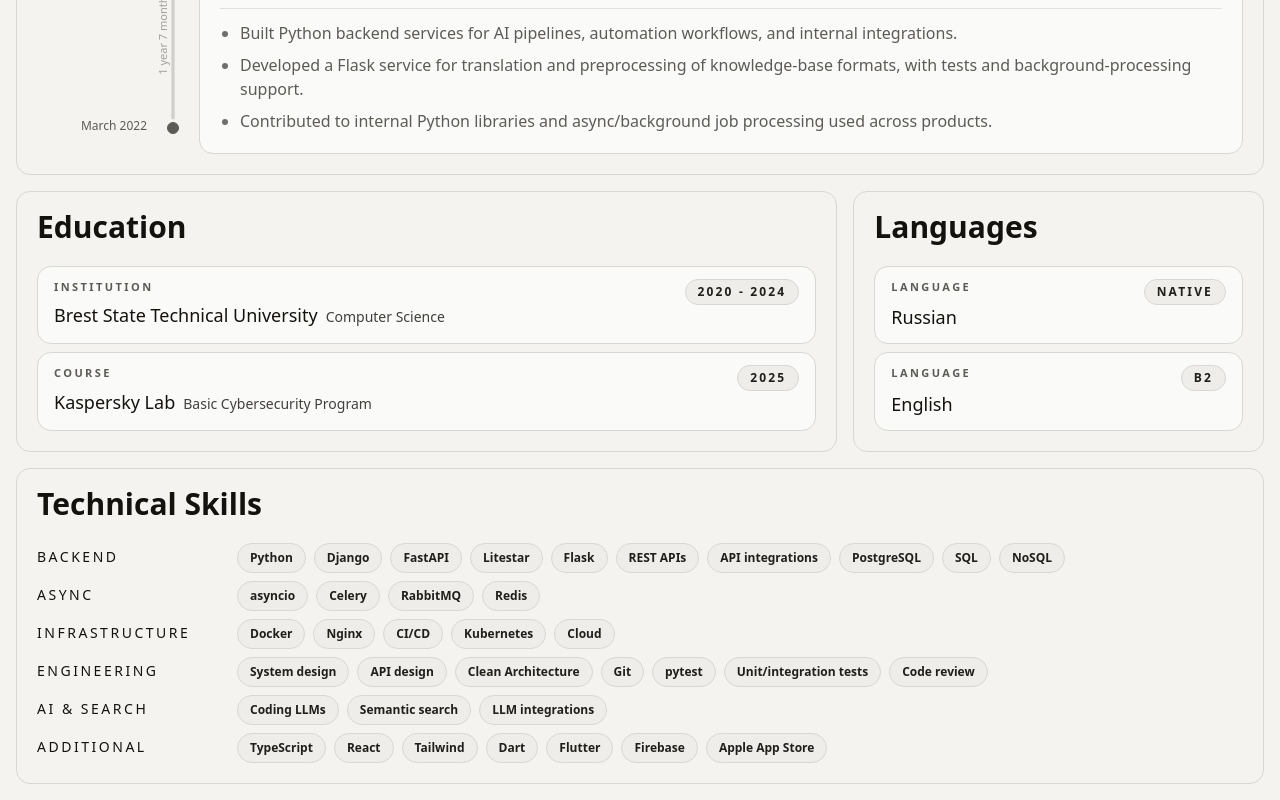
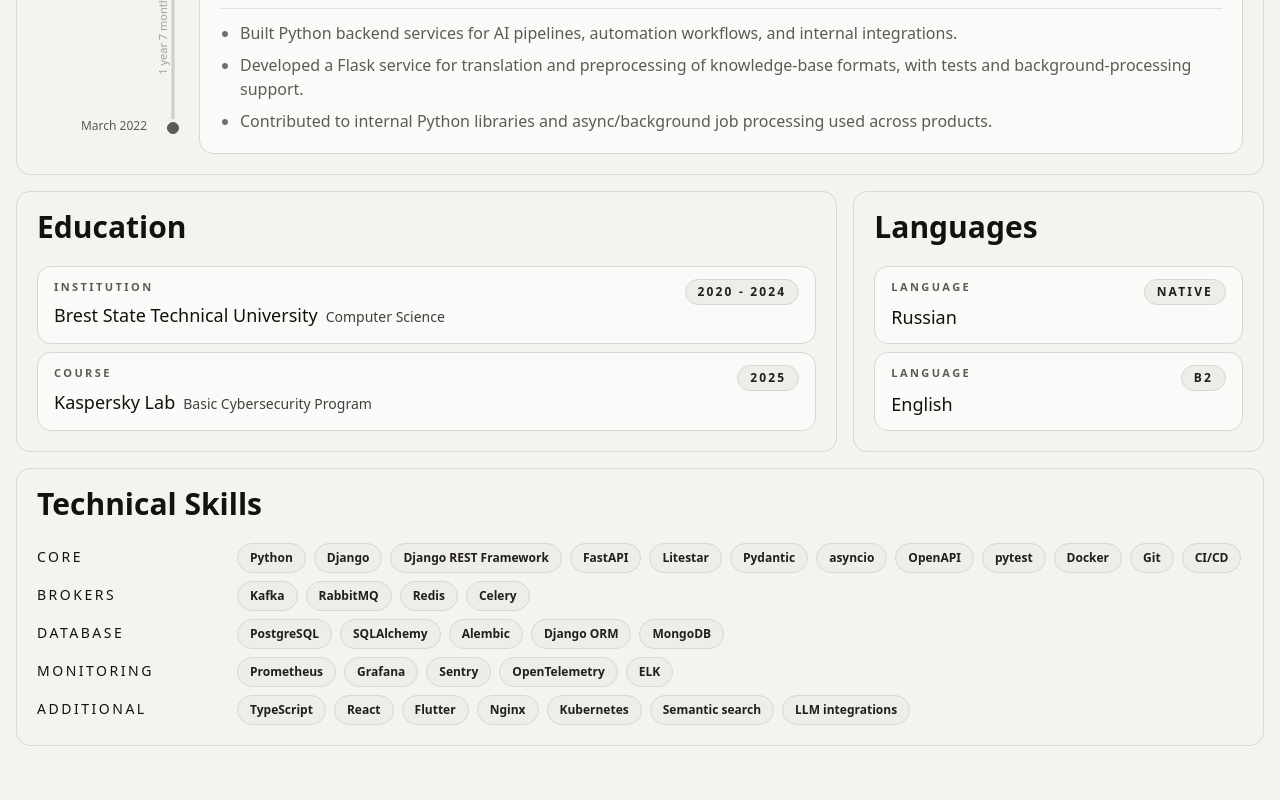
Before and after one commit to FalseR20/FalseR20.github.io, a React (Vite) app: page / in a window 1280 px wide. Shown: the part 1091-1891 px from the top of the page. After the commit the page ends 1853 px from the top, so only its background shows below. Built offline with nearby package versions, Linux system fonts and the light colour scheme.

Commit message:
feat: update data

```diff
--- a/src/i18n/locales/en.ts
+++ b/src/i18n/locales/en.ts
@@ -44,7 +44,7 @@ export const enTranslation: TranslationResource = {
       fullName: "Mikhail Krupenkov",
       title: "Middle Python Backend Developer",
       summary:
-        "Python Backend Developer with 4+ years of commercial experience in production APIs, backend integrations, and legacy modernization. Core stack: Django, FastAPI/Litestar, PostgreSQL, Docker, CI/CD, Celery, Redis, RabbitMQ. Experienced in AI integrations: semantic search, LLM integrations. English B2; open to remote/hybrid roles.",
+        "Python Backend Developer with 4+ years of commercial experience in production APIs, backend integrations, and legacy modernization. Core stack: Django/DRF, FastAPI/Litestar, PostgreSQL, SQLAlchemy, Docker, CI/CD, Celery, Redis, RabbitMQ, Kafka. Experienced in AI integrations: semantic search, LLM integrations. English B2; open to remote/hybrid roles.",
     },
     contacts: [
       {
@@ -156,54 +156,44 @@ export const enTranslation: TranslationResource = {
     ],
     skillGroups: [
       {
-        title: "Backend",
+        title: "Core",
         items: [
           "Python",
           "Django",
+          "Django REST Framework",
           "FastAPI",
           "Litestar",
-          "Flask",
-          "REST APIs",
-          "API integrations",
-          "PostgreSQL",
-          "SQL",
-          "NoSQL",
+          "Pydantic",
+          "asyncio",
+          "OpenAPI",
+          "pytest",
+          "Docker",
+          "Git",
+          "CI/CD",
         ],
       },
       {
-        title: "Async",
-        items: ["asyncio", "Celery", "RabbitMQ", "Redis"],
+        title: "Brokers",
+        items: ["Kafka", "RabbitMQ", "Redis", "Celery"],
       },
       {
-        title: "Infrastructure",
-        items: ["Docker", "Nginx", "CI/CD", "Kubernetes", "Cloud"],
+        title: "Database",
+        items: ["PostgreSQL", "SQLAlchemy", "Alembic", "Django ORM", "MongoDB"],
       },
       {
-        title: "Engineering",
-        items: [
-          "System design",
-          "API design",
-          "Clean Architecture",
-          "Git",
-          "pytest",
-          "Unit/integration tests",
-          "Code review",
-        ],
-      },
-      {
-        title: "AI & Search",
-        items: ["Coding LLMs", "Semantic search", "LLM integrations"],
+        title: "Monitoring",
+        items: ["Prometheus", "Grafana", "Sentry", "OpenTelemetry", "ELK"],
       },
       {
         title: "Additional",
         items: [
           "TypeScript",
           "React",
-          "Tailwind",
-          "Dart",
           "Flutter",
-          "Firebase",
-          "Apple App Store",
+          "Nginx",
+          "Kubernetes",
+          "Semantic search",
+          "LLM integrations",
         ],
       },
     ],
--- a/src/i18n/locales/ru.ts
+++ b/src/i18n/locales/ru.ts
@@ -44,7 +44,7 @@ export const ruTranslation: TranslationResource = {
       fullName: "Михаил Крупенков",
       title: "Middle Python Backend Developer",
       summary:
-        "Python Backend Developer с 4+ годами коммерческого опыта в production API, backend-интеграциях и обслуживании legacy. Основной стек: Django, FastAPI/Litestar, PostgreSQL, Docker, CI/CD, Celery, Redis, RabbitMQ. Есть опыт AI-интеграций: semantic search, LLM integrations. English B2; открыт к remote/hybrid.",
+        "Python Backend Developer с 4+ годами коммерческого опыта в production API, backend-интеграциях и обслуживании legacy. Основной стек: Django/DRF, FastAPI/Litestar, PostgreSQL, SQLAlchemy, Docker, CI/CD, Celery, Redis, RabbitMQ, Kafka. Есть опыт AI-интеграций: semantic search, LLM integrations. English B2; открыт к remote/hybrid.",
     },
     contacts: [
       {
@@ -156,54 +156,44 @@ export const ruTranslation: TranslationResource = {
     ],
     skillGroups: [
       {
-        title: "Backend",
+        title: "Core",
         items: [
           "Python",
           "Django",
+          "Django REST Framework",
           "FastAPI",
           "Litestar",
-          "Flask",
-          "REST APIs",
-          "API integrations",
-          "PostgreSQL",
-          "SQL",
-          "NoSQL",
+          "Pydantic",
+          "asyncio",
+          "OpenAPI",
+          "pytest",
+          "Docker",
+          "Git",
+          "CI/CD",
         ],
       },
       {
-        title: "Асинхронность",
-        items: ["asyncio", "Celery", "RabbitMQ", "Redis"],
+        title: "Brokers",
+        items: ["Kafka", "RabbitMQ", "Redis", "Celery"],
       },
       {
-        title: "Инженерия",
-        items: [
-          "System design",
-          "API design",
-          "Clean Architecture",
-          "Git",
-          "pytest",
-          "Unit/integration tests",
-          "Code review",
-        ],
+        title: "Database",
+        items: ["PostgreSQL", "SQLAlchemy", "Alembic", "Django ORM", "MongoDB"],
       },
       {
-        title: "Инфраструктура",
-        items: ["Docker", "Nginx", "CI/CD", "Kubernetes", "Cloud"],
-      },
-      {
-        title: "AI & Search",
-        items: ["Coding LLMs", "Semantic search", "LLM integrations"],
+        title: "Monitoring",
+        items: ["Prometheus", "Grafana", "Sentry", "OpenTelemetry", "ELK"],
       },
       {
         title: "Дополнительно",
         items: [
           "TypeScript",
           "React",
-          "Tailwind",
-          "Dart",
           "Flutter",
-          "Firebase",
-          "Apple App Store",
+          "Nginx",
+          "Kubernetes",
+          "Semantic search",
+          "LLM integrations",
         ],
       },
     ],
```
Also changed, not shown: tsconfig.json (+3 -11 lines).
